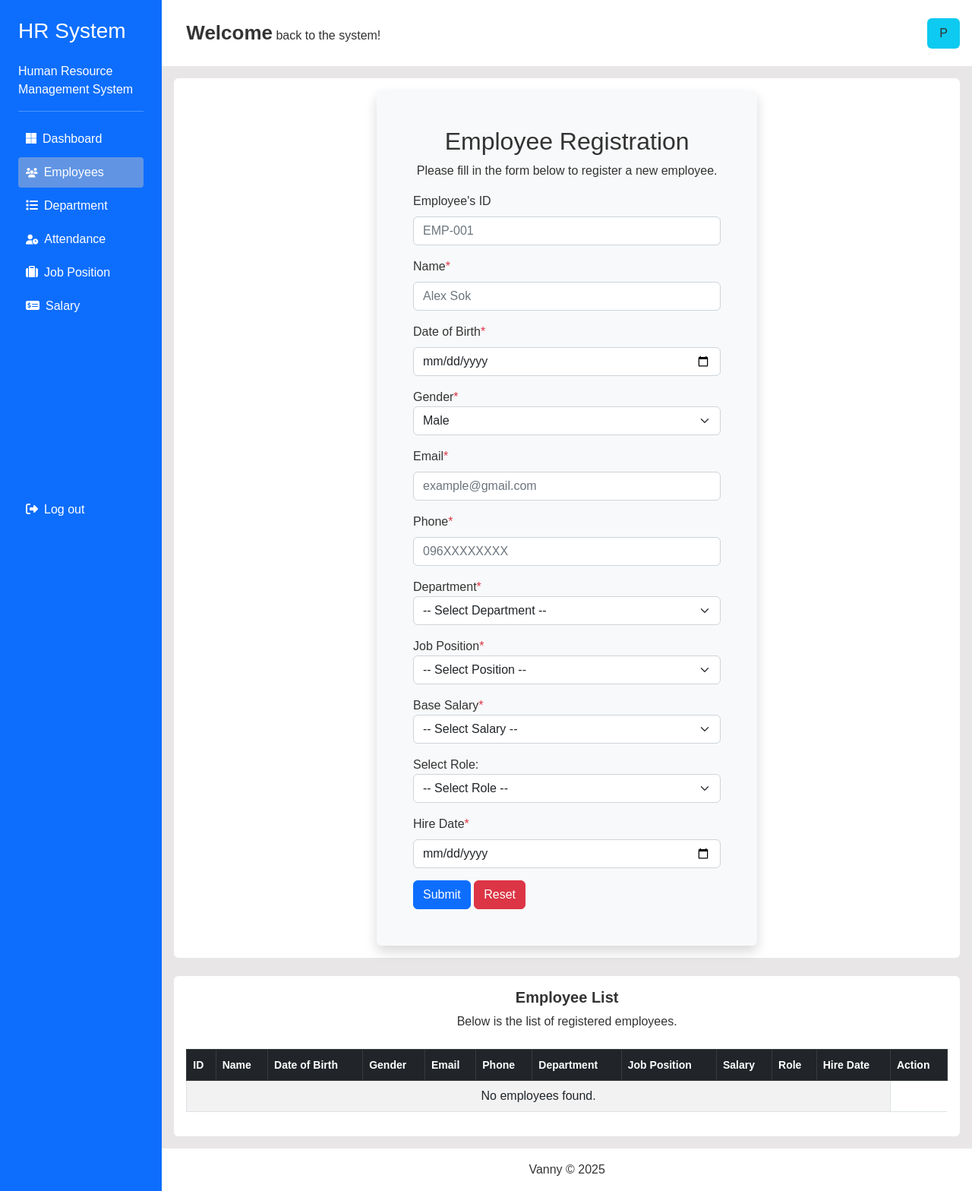
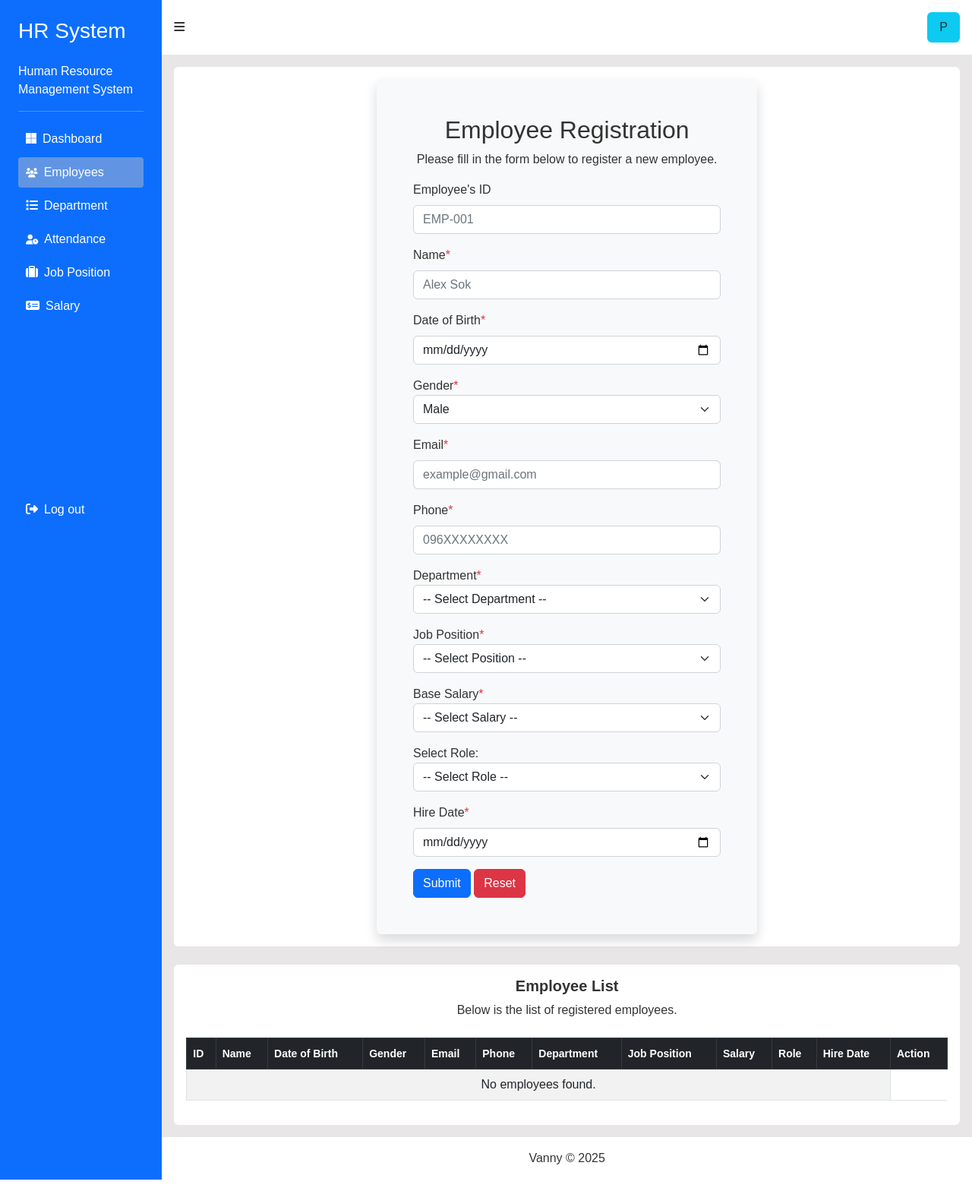
Before and after one commit to leamvanny/hr_system, a PHP site: page /create_newEmp.php in a window 1280 px wide. Shown: the whole page at 76% size. Run offline with PHP 8.4, Linux system fonts and the light colour scheme; data that the repository does not hold is empty.

Commit message:
update toggle sidebar

```diff
--- a/create_attendance.php
+++ b/create_attendance.php
@@ -28,7 +28,7 @@ include "./controller.php";
 
     <div class="container-fluid bg-page">
         <div class="row">
-            <div class="col-md-2 bg-primary text-white">
+            <div class="col-md-2 bg-primary text-white" id="sidebar">
                 <div class="sticky-top">
                     <?php
 
@@ -36,7 +36,7 @@ include "./controller.php";
                     ?>
                 </div>
             </div>
-            <div class="col-md-10 p-0">
+            <div class="col-md-10 p-0" id="topbar">
                 <div class="sticky-top">
                     <?php
                     include "./navBar.php";
--- a/create_department.php
+++ b/create_department.php
@@ -23,7 +23,7 @@
 
     <div class="container-fluid bg-page">
         <div class="row">
-            <div class="col-md-2 bg-primary text-white">
+            <div class="col-md-2 bg-primary text-white" id="sidebar">
                 <div class="sticky-top">
                     <?php
 
@@ -31,7 +31,7 @@
                     ?>
                 </div>
             </div>
-            <div class="col-md-10 p-0">
+            <div class="col-md-10 p-0" id="topbar">
                 <div class="sticky-top">
                     <?php
                     include "./navBar.php";
--- a/create_job_title.php
+++ b/create_job_title.php
@@ -23,7 +23,7 @@
 
     <div class="container-fluid bg-page">
         <div class="row">
-            <div class="col-md-2 bg-primary text-white">
+            <div class="col-md-2 bg-primary text-white" id="sidebar">
                 <div class="sticky-top">
                     <?php
 
@@ -31,7 +31,7 @@
                     ?>
                 </div>
             </div>
-            <div class="col-md-10 p-0">
+            <div class="col-md-10 p-0" id="topbar">
                 <div class="sticky-top">
                     <?php
                     include "./navBar.php";
--- a/create_newEmp.php
+++ b/create_newEmp.php
@@ -27,7 +27,7 @@ include "./controller.php";
 
     <div class="container-fluid bg-page">
         <div class="row">
-            <div class="col-md-2 bg-primary text-white">
+            <div class="col-md-2 bg-primary text-white" id="sidebar">
                 <div class="sticky-top">
                     <?php
 
@@ -35,7 +35,7 @@ include "./controller.php";
                     ?>
                 </div>
             </div>
-            <div class="col-md-10 p-0">
+            <div class="col-md-10 p-0" id="topbar">
                 <div class="sticky-top">
                     <?php
                     include "./navBar.php";
--- a/create_salaries.php
+++ b/create_salaries.php
@@ -23,14 +23,14 @@
 
     <div class="container-fluid bg-page">
         <div class="row">
-            <div class="col-md-2 bg-primary text-white">
+            <div class="col-md-2 bg-primary text-white" id="sidebar">
                 <div class="sticky-top">
                     <?php
                     include "./menu.php";
                     ?>
                 </div>
             </div>
-            <div class="col-md-10 p-0">
+            <div class="col-md-10 p-0" id="topbar">
                 <div class="sticky-top">
                     <?php
                     include "./navBar.php";
--- a/home.php
+++ b/home.php
@@ -16,6 +16,7 @@ include "./controller.php";
     <script src="https://cdn.jsdelivr.net/npm/chart.js"></script>
     <!-- Chart.js plugin for number on bars -->
     <script src="https://cdn.jsdelivr.net/npm/chartjs-plugin-datalabels"></script>
+    <script src="./helper.js"></script>
 
     <style>
         .bg-menu-item-active {
@@ -26,13 +27,12 @@ include "./controller.php";
         }
     </style>
 
-
 </head>
 
 <body>
     <div class="container-fluid bg-page">
         <div class="row">
-            <div class="col-md-2 bg-primary text-white">
+            <div class="col-md-2 bg-primary text-white" id="sidebar">
                 <div class="sticky-top">
                     <?php
 
@@ -40,7 +40,7 @@ include "./controller.php";
                     ?>
                 </div>
             </div>
-            <div class="col-md-10 p-0">
+            <div class="col-md-10 p-0" id="topbar">
                 <div class="sticky-top">
                     <?php
                     include "./navBar.php";
--- a/navBar.php
+++ b/navBar.php
@@ -1,7 +1,37 @@
+
+
 <?php
+
 echo '
 <div class="d-flex align-items-center justify-content-between w-100 bg-white p-3">
-    <div class="px-3 py-2 rounded me-2"><span style="font-size: 26px; font-weight: bold;">Welcome</span> back to the system!</div>
+    <div style="cursor: pointer;">
+        <span id="toggleSidebarBtn">
+            <i class="fa-solid fa-bars"></i>
+        </span>
+    </div>
     <div class="px-3 py-2 bg-info rounded">P</div>
 </div>
+
+<script>
+    document.addEventListener("DOMContentLoaded", function () {
+  const toggleBtn = document.getElementById("toggleSidebarBtn");
+  const sidebar = document.getElementById("sidebar");
+  const topbar = document.getElementById("topbar");
+
+  toggleBtn.addEventListener("click", () => {
+    if (sidebar.style.display === "none") {
+      // Show sidebar, shrink topbar
+      sidebar.style.display = "";
+      topbar.classList.remove("col-md-12");
+      topbar.classList.add("col-md-10");
+    } else {
+      // Hide sidebar, topbar full width
+      sidebar.style.display = "none";
+      topbar.classList.remove("col-md-10");
+      topbar.classList.add("col-md-12");
+    }
+  });
+});
+</script>
 ';
+?>
```
Also changed, not shown: custom.css (+13 -0 lines), helper.js (added, +14 -0 lines).
